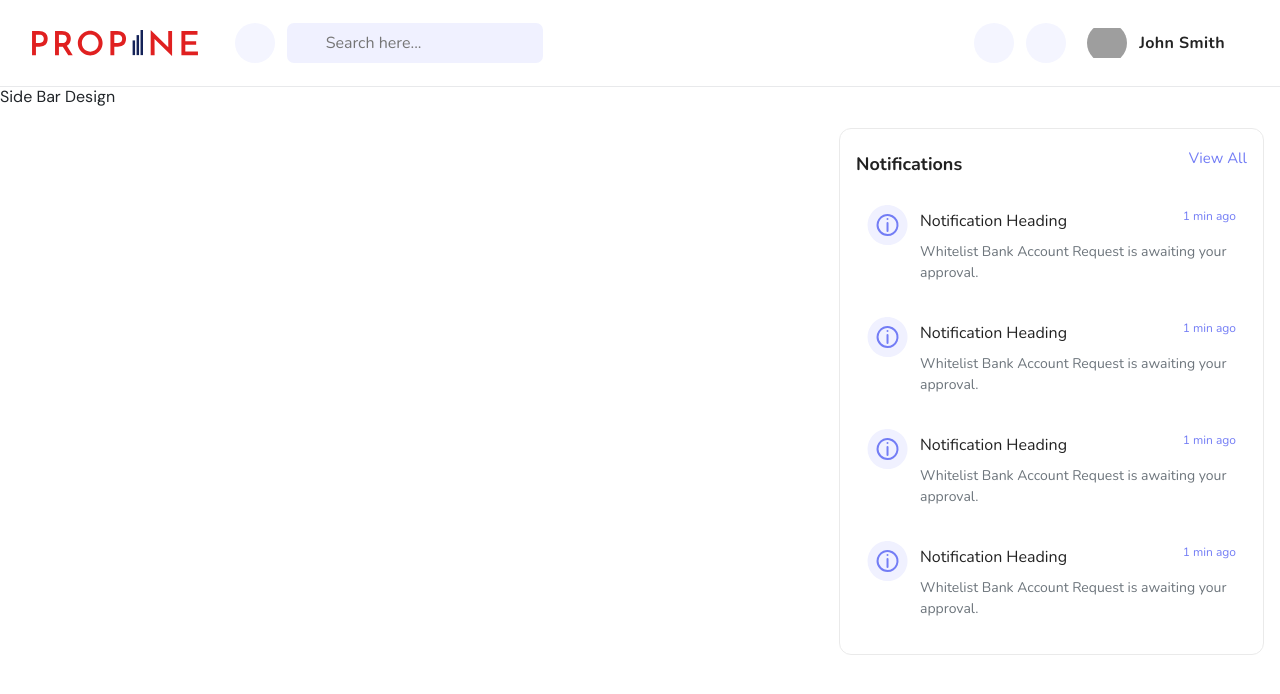
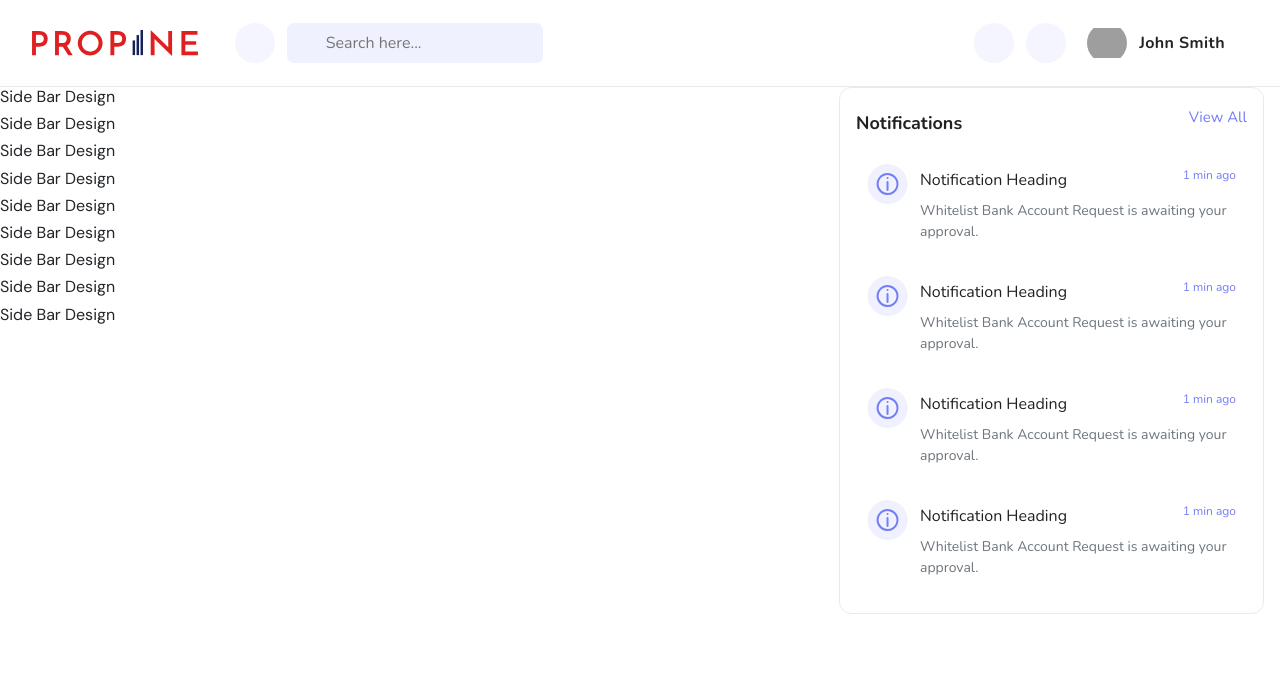
Before and after one commit to keval-gadhiya/first-project, a React (Create React App) app: page / in a window 1280 px wide. Both pictures are taken after a click on the button 1046 px from the left and 43 px from the top of the page. Shown: the top 694 px of the page. Built offline with nearby package versions, Linux system fonts and the light colour scheme; grey boxes are pictures that could not be loaded; some icons are missing.

Commit message:
14th may

```diff
--- a/src/App.js
+++ b/src/App.js
@@ -10,16 +10,16 @@ function App() {
   return (
     <>
       <BrowserRouter>
-        <HeaderCompoenent />
+        <HeaderCompoenent></HeaderCompoenent>
         <div className='main d-flex'>
           <div className='sidebarWrapper'>
             <SideBar />
           </div>
           <div className='content'>
-             <Routes>
-          <Route path="/login" element={<LoginPage />} />
-          <Route path="/dashboard" element={<DashboardPage />} />
-        </Routes>
+            <Routes>
+              <Route path="/login" element={<LoginPage />} />
+              <Route path="/dashboard" element={<DashboardPage />} />
+            </Routes>
           </div>
         </div>
 
--- a/src/component/Notification/index.js
+++ b/src/component/Notification/index.js
@@ -23,19 +23,20 @@ const NotificationMenu = ({ isOpenNotitfication, openNotification, onClose }) =>
                 className: `custom-notification-menu${openNotification ? ' open' : ''}`,
                 style: {
                     boxShadow: 'none',
-                    padding: '16px 0',
+                    marginTop:"-170px",
+                    position: "absolute"
                 },
             }}
             transformOrigin={{ horizontal: 'right', vertical: 'top' }}
             anchorOrigin={{ horizontal: 'right', vertical: 'bottom' }}
         >
 
-             <div className="row-sm-3 " style={{ display: 'flex', alignItems: 'center', justifyContent: "space-between" }}>
-                        <p
-                            style={{ fontSize: '18px', fontWeight: '800', }}
-                            className="p-tag">Notifications</p>
-                        <p style={{ fontSize: '15px', fontWeight: '500', color: "#737DF5"}}>View All</p>
-                    </div>
+            <div className="row-sm-3 " style={{ display: 'flex', alignItems: 'center', justifyContent: "space-between" }}>
+                <p
+                    style={{ fontSize: '18px', fontWeight: '800', }}
+                    className="p-tag">Notifications</p>
+                <p style={{ fontSize: '15px', fontWeight: '500', color: "#737DF5" }}>View All</p>
+            </div>
 
             {/* Box 1 */}
             <Box className="notification-info-border">
--- a/src/component/Notification/notification.css
+++ b/src/component/Notification/notification.css
@@ -1,11 +1,9 @@
 /* notificationMenu.css */
 
-/* Main Menu Container */
+/* Notification Menu Container */
 .custom-notification-menu {
   width: 425px;
-  margin-top: 14px;
   overflow: visible;
-  position: relative;
   padding: 10px 16px 10px 16px !important;  /* Top, Right, Bottom, Left padding */
 
 }
--- a/src/component/SideBar/index.js
+++ b/src/component/SideBar/index.js
@@ -1,7 +1,9 @@
 const SideBar = () =>{
     return(
         <>
-        <h6>Side Bar Design</h6>
+        <h6>Side Bar Design</h6>  <h6>Side Bar Design</h6>  <h6>Side Bar Design</h6>
+        <h6>Side Bar Design</h6>  <h6>Side Bar Design</h6>  <h6>Side Bar Design</h6>
+        <h6>Side Bar Design</h6>  <h6>Side Bar Design</h6>  <h6>Side Bar Design</h6>
         </>
     )
 }
```
